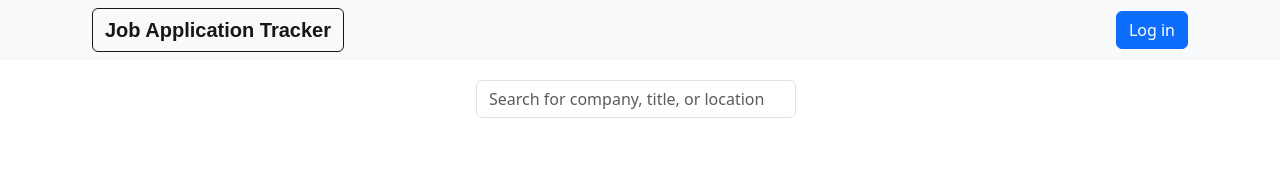
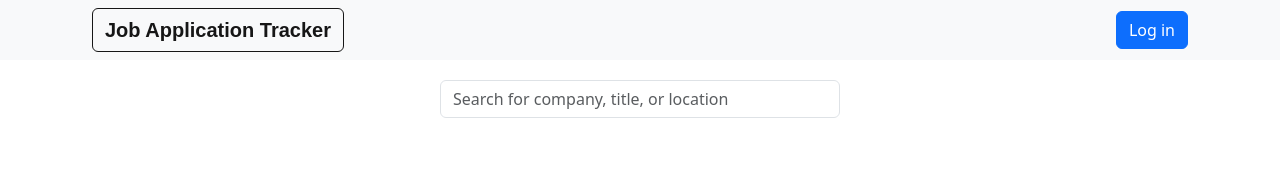
Before and after one commit to cleecoloma/job-application-tracker, a React (Vite) app: page /Contact in a window 1280 px wide. Shown: the top 170 px of the page. Built offline with nearby package versions, Linux system fonts and the light colour scheme; no server answers; a web font is replaced by a local one.

Commit message:
updated styling for search bar

```diff
--- a/src/components/Search.jsx
+++ b/src/components/Search.jsx
@@ -33,7 +33,7 @@ class Search extends React.Component {
             <Form.Control
               type="search"
               placeholder="Search for company, title, or location"
-              className="me-2 search"
+              className="search"
               aria-label="Search"
               value={this.state.searchValue}
               onChange={this.handleChange}
--- a/src/styles/Search.css
+++ b/src/styles/Search.css
@@ -1,5 +1,5 @@
 .search {
-  width: 20rem;
+  width: 25rem;
 }
 
 @media (max-width: 1000px) {
```
